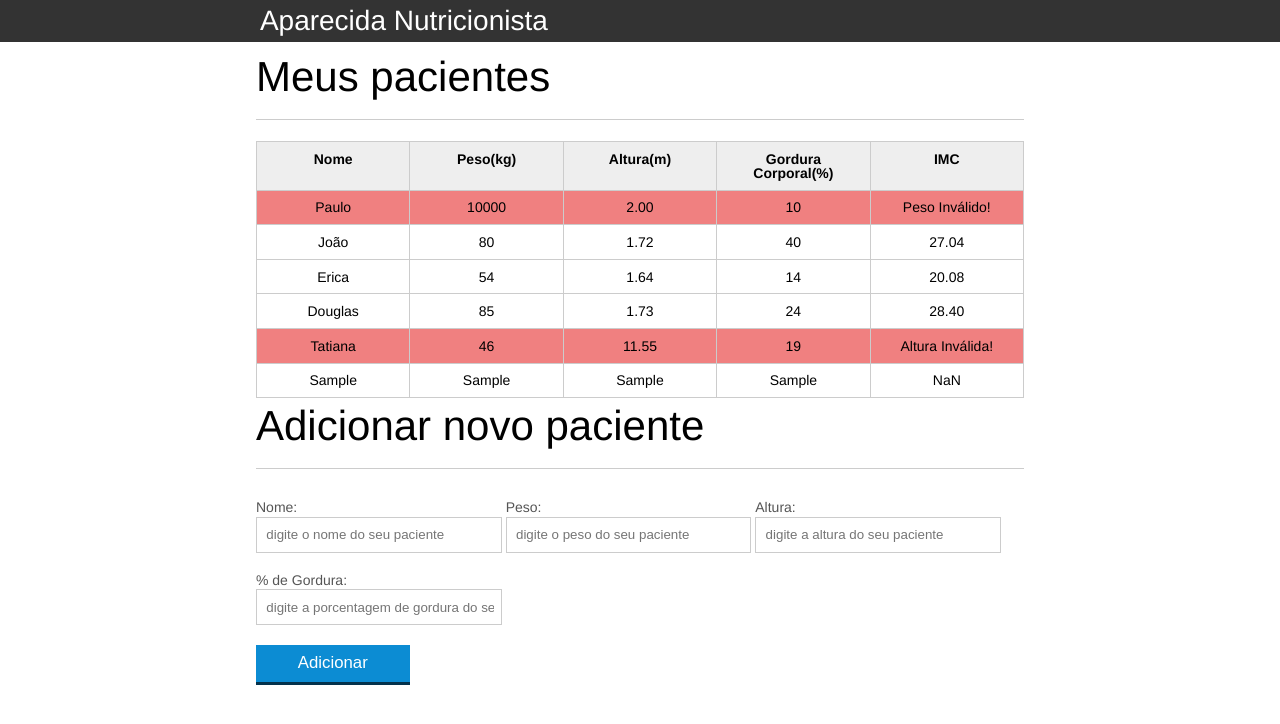
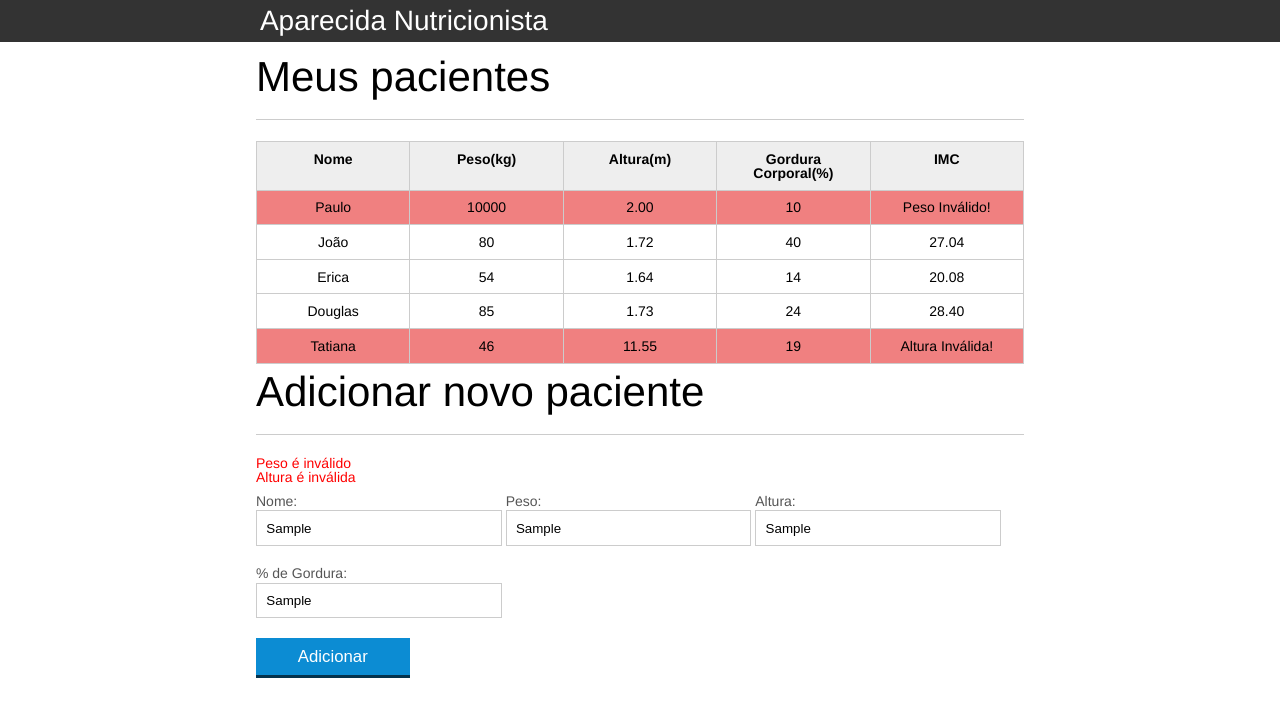
Before and after one commit to AlexKawamura/Learning-JavaScript, a plain HTML site: page index.html in a window 1280 px wide. Both pictures are taken after typing "Sample", "Sample", "Sample", "Sample" into the empty fields and a click on the button "Adicionar". Drawn offline with Linux system fonts and the light colour scheme.

Commit message:
Exibindo mensagens de erro e removendo pacientes

```diff
--- a/css/index.css
+++ b/css/index.css
@@ -138,6 +138,10 @@ button[disabled=disabled], button:disabled {
 	background-color: lightcoral;
 }
 
+#mensagens-erro {
+	color: red;
+}
+
 .vanish {
     -webkit-animation: desaparece 2s;
             animation: desaparece 2s;
--- a/index.html
+++ b/index.html
@@ -85,6 +85,9 @@
 
 	<section class="container">
 		<h2 id="titulo-form">Adicionar novo paciente</h2>
+		<ul id="mensagens-erro">
+
+		</ul>
 		<form id="form-adiciona">
 			<div class="grupo">
 				<label for="nome">Nome:</label>
@@ -109,6 +112,7 @@
 
 	<script src="js/form.js"></script>
 	<script src="js/calcula-imc.js"></script>
+	<script src="js/remove-paciente.js"></script>
 	<script>
 		//console.log(document.querySelector("h1"));
 		//var titulo = document.querySelector(".titulo");
--- a/js/calcula-imc.js
+++ b/js/calcula-imc.js
@@ -18,10 +18,10 @@ for(var i = 0; i < pacientes.length; i++){
 
     var tdImc = paciente.querySelector(".info-imc");
 
-    var pesoValido = true;
-    var alturaValida = true;
+    var pesoValido = validaPeso(peso);
+    var alturaValida = validaAltura(altura);
 
-    if(peso <= 0 || peso >= 1000) {
+    if(!pesoValido) {
         console.log("Peso Inválido");
         pesoValido = false;
         tdImc.textContent = "Peso Inválido!";
@@ -29,7 +29,7 @@ for(var i = 0; i < pacientes.length; i++){
         paciente.classList.add("paciente-invalido");
     }
 
-    if(altura <= 0 || altura >= 3.00) {
+    if(!alturaValida) {
         console.log("Altura Inválido");
         alturaValida = false;
         tdImc.textContent = "Altura Inválida!";
@@ -43,6 +43,22 @@ for(var i = 0; i < pacientes.length; i++){
     }
 }
 
+function validaPeso(peso) {
+    if(peso > 0 && peso < 800) {
+        return true;
+    } else {
+        return false;
+    }
+}
+
+function validaAltura(altura) {
+    if(altura > 0 && altura < 3.00) {
+        return true;
+    } else {
+        return false;
+    }
+}
+
 function calculaImc(peso, altura) {
     var imc = 0;
 
--- a/js/form.js
+++ b/js/form.js
@@ -6,18 +6,55 @@ botaoAdicionar.addEventListener("click",
         var form = document.querySelector("#form-adiciona");
         //Extraindo informaçãoes do formulário
         var paciente = obtemInformacaoDoForm(form);
+        var erros = validaPaciente(paciente);
+
+        if(erros.length > 0) {
+            exibeMensagensDeErro(erros);
+            return;
+        }
 
         //Monta tr e td do paciente
         var trPaciente = montaTr(paciente);
-
         var tabela = document.querySelector("#tabela-pacientes");
 
         tabela.appendChild(trPaciente);
 
         form.reset();
 
+        var mensagensErro = document.querySelector("#mensagens-erro");
+        mensagensErro.innerHTML = "";
+
     }
 );
+
+function exibeMensagensDeErro(erros) {
+    var ul = document.querySelector("#mensagens-erro");
+    ul.innerHTML = "";
+    erros.forEach(function(erro) {
+        var li = document.createElement("li");
+        li.textContent = erro;
+        ul.appendChild(li);
+    });
+}
+
+function validaPaciente(paciente) {
+    var erros = [];
+
+    if(!validaPeso(paciente.peso)) {
+        erros.push("Peso é inválido");
+    }
+    if(!validaAltura(paciente.altura)) {
+        erros.push("Altura é inválida");
+    }
+    if(paciente.nome.length == 0) {
+        erros.push("O campo nome está vazio");
+    }
+    if(paciente.gordura.length == 0) {
+        erros.push("O campo gordura está vazio");
+    }
+
+    return erros;
+}
 
 function obtemInformacaoDoForm(form) {
     var Paciente = {
--- /dev/null
+++ b/js/remove-paciente.js
@@ -0,0 +1,7 @@
+var pacientes = document.querySelectorAll(".paciente");
+
+pacientes.forEach(function(paciente) {
+    paciente.addEventListener("dblclick", function() {
+        this.remove();
+    });
+});
```
Also changed, not shown: js/pincipal.js (deleted, +0 -15 lines).
